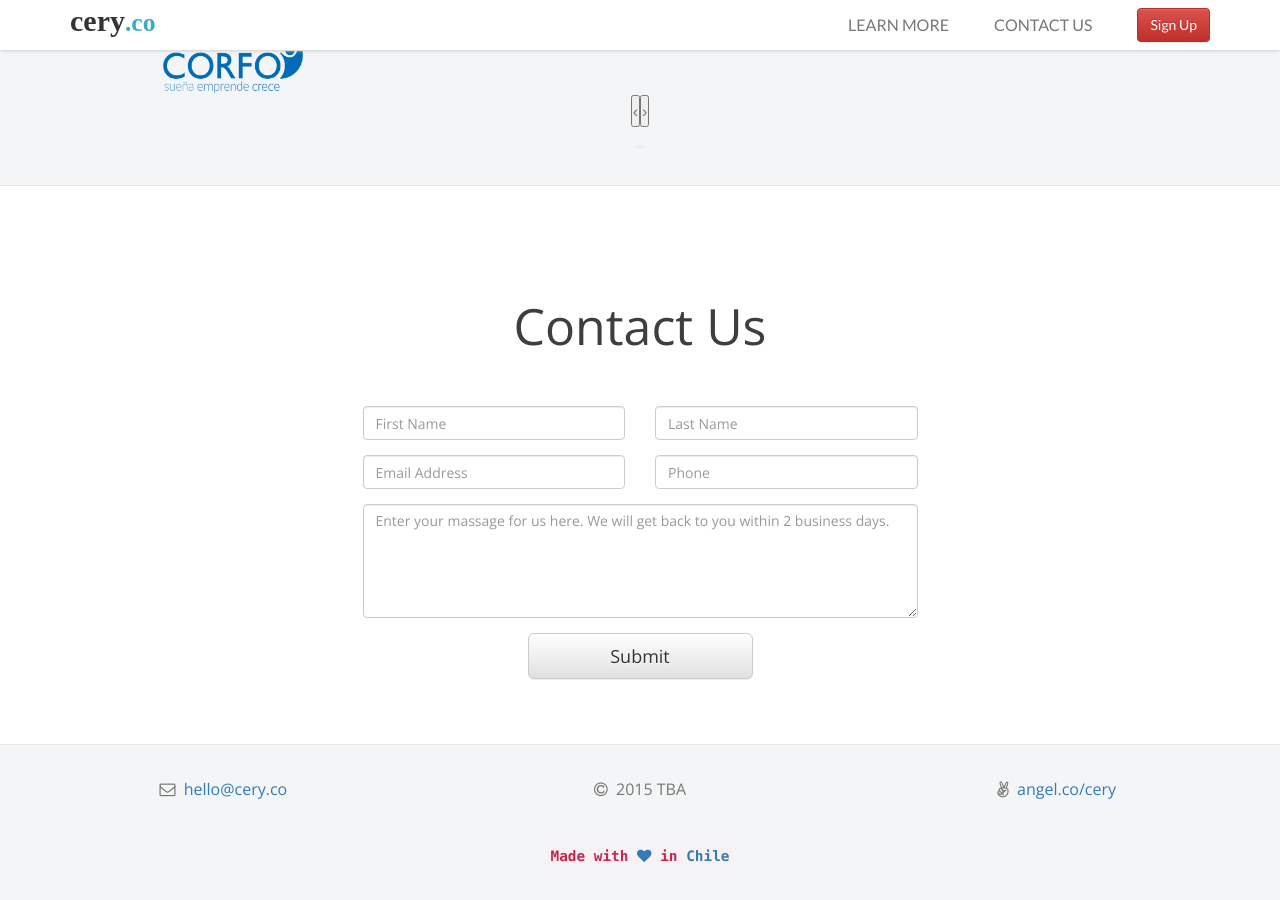
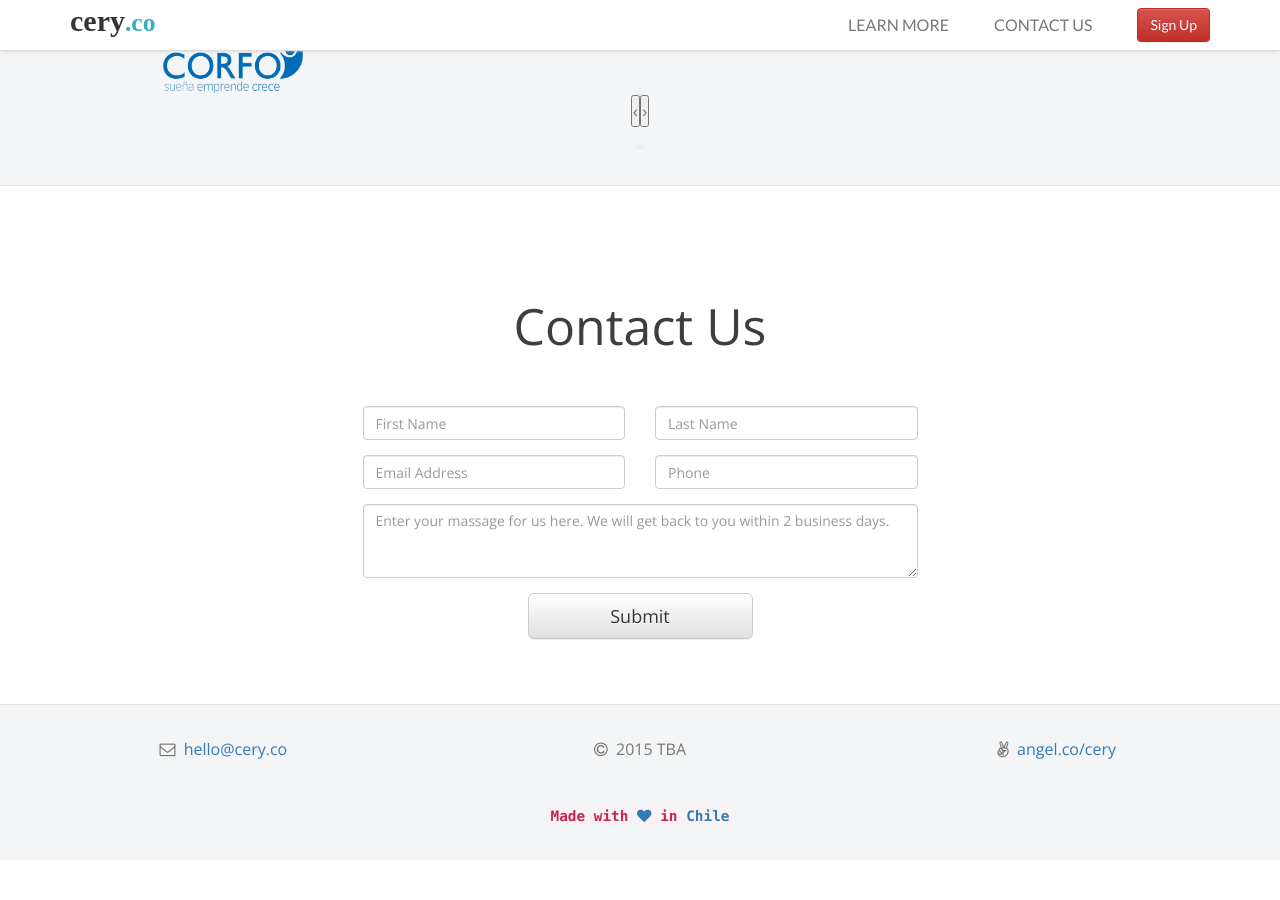
Before and after one commit to ceryco/ceryco.github.io, a Jekyll site: the page built from index.html, in a window 1280 px wide and 900 px high, scrolled down 1585 px. Built offline with Jekyll 4.4.1, drawn with Linux system fonts in a browser that asks for light colours; nearby versions of some CDN libraries; comment, search, counter and statistics services are not loaded; after the commit the page ends 2445 px from its top, so only the background shows below that.

Commit message:
change comment row size

```diff
--- a/index.html
+++ b/index.html
@@ -166,7 +166,7 @@ layout: temp_lp
 
           <div class="form-group">
             <div class="col-md-12">
-              <textarea class="form-control" name="entry.1252353553" placeholder="Enter your massage for us here. We will get back to you within 2 business days." rows="5" required></textarea>
+              <textarea class="form-control" name="entry.1252353553" placeholder="Enter your massage for us here. We will get back to you within 2 business days." rows="3" required></textarea>
             </div>
           </div>
 
```
